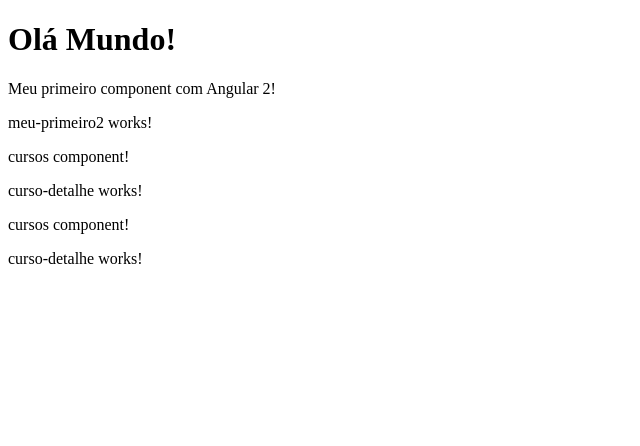
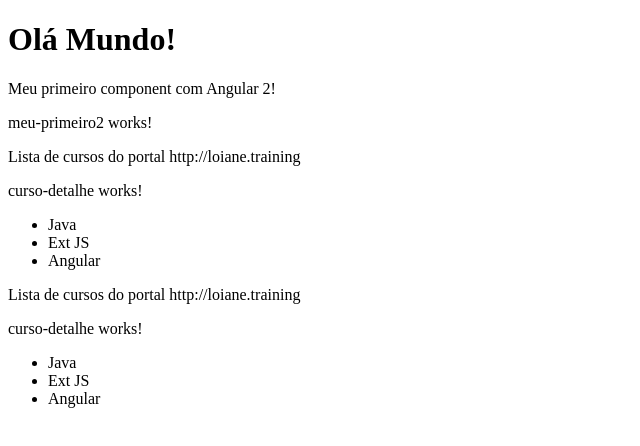
Before and after one commit to devFabioMats/formacao-angular, an Angular app in the folder primeiro-projeto/: page / in a window 1280 px wide. Shown: the top 446 px of the page, without its empty margins (0-640 px from the left). Built offline with nearby package versions, Linux system fonts and the light colour scheme.

Commit message:
diretiva ngfor

```diff
--- a/primeiro-projeto/src/app/cursos/cursos.component.html
+++ b/primeiro-projeto/src/app/cursos/cursos.component.html
@@ -1,3 +1,9 @@
-<p>cursos component!</p>
+<p>Lista de cursos do portal {{ nomePortal }}</p>
 
 <app-curso-detalhe></app-curso-detalhe>
+
+<ul>
+    <li *ngFor="let curso of cursos">
+        {{ curso }}
+    </li>
+</ul>
--- a/primeiro-projeto/src/app/cursos/cursos.component.ts
+++ b/primeiro-projeto/src/app/cursos/cursos.component.ts
@@ -9,7 +9,13 @@
 })
 export class CursosComponent implements OnInit {
 
-  constructor() { }
+  nomePortal: string;
+
+  cursos: string[] = ['Java', 'Ext JS', 'Angular'];
+
+  constructor() {
+    this.nomePortal = 'http://loiane.training';
+  }
 
   ngOnInit(): void {
   }
```
